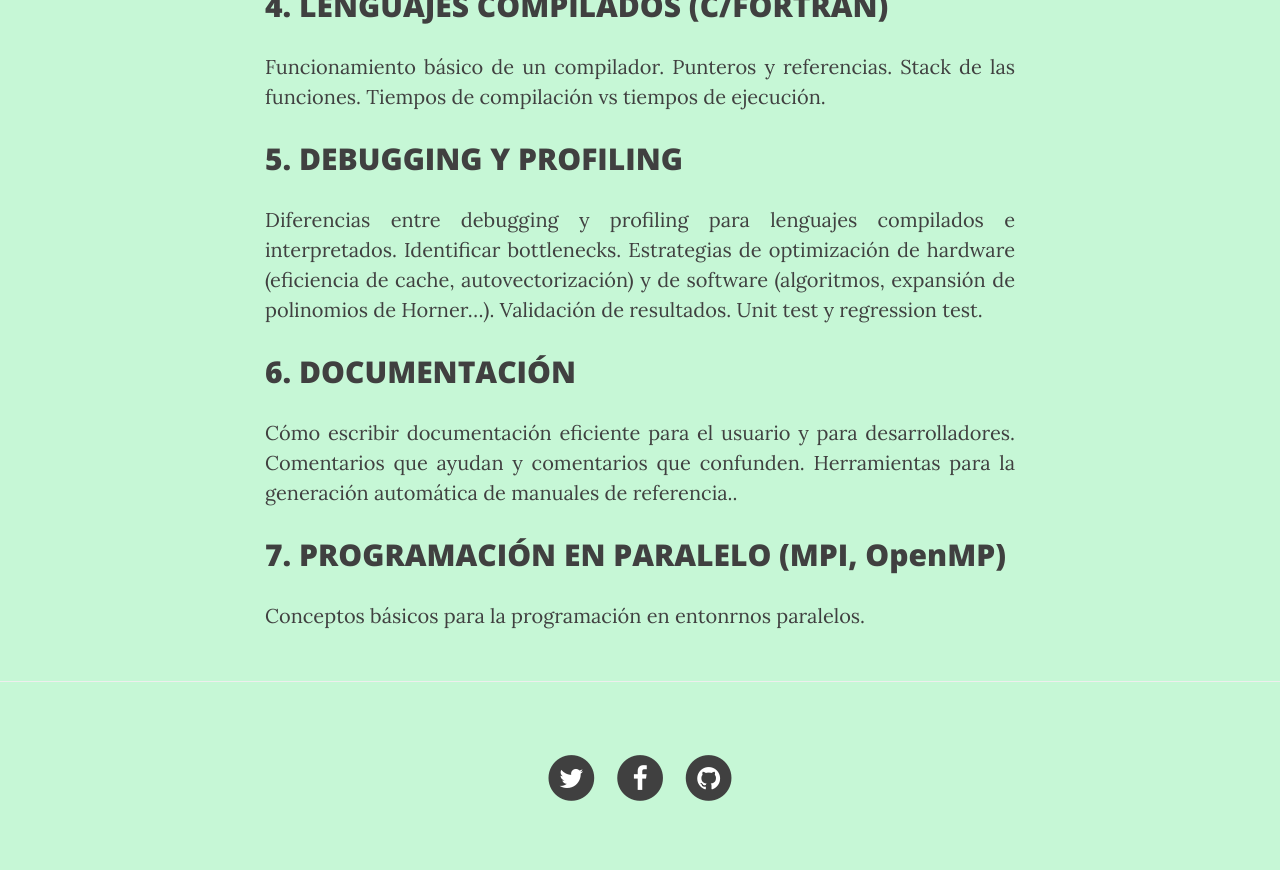
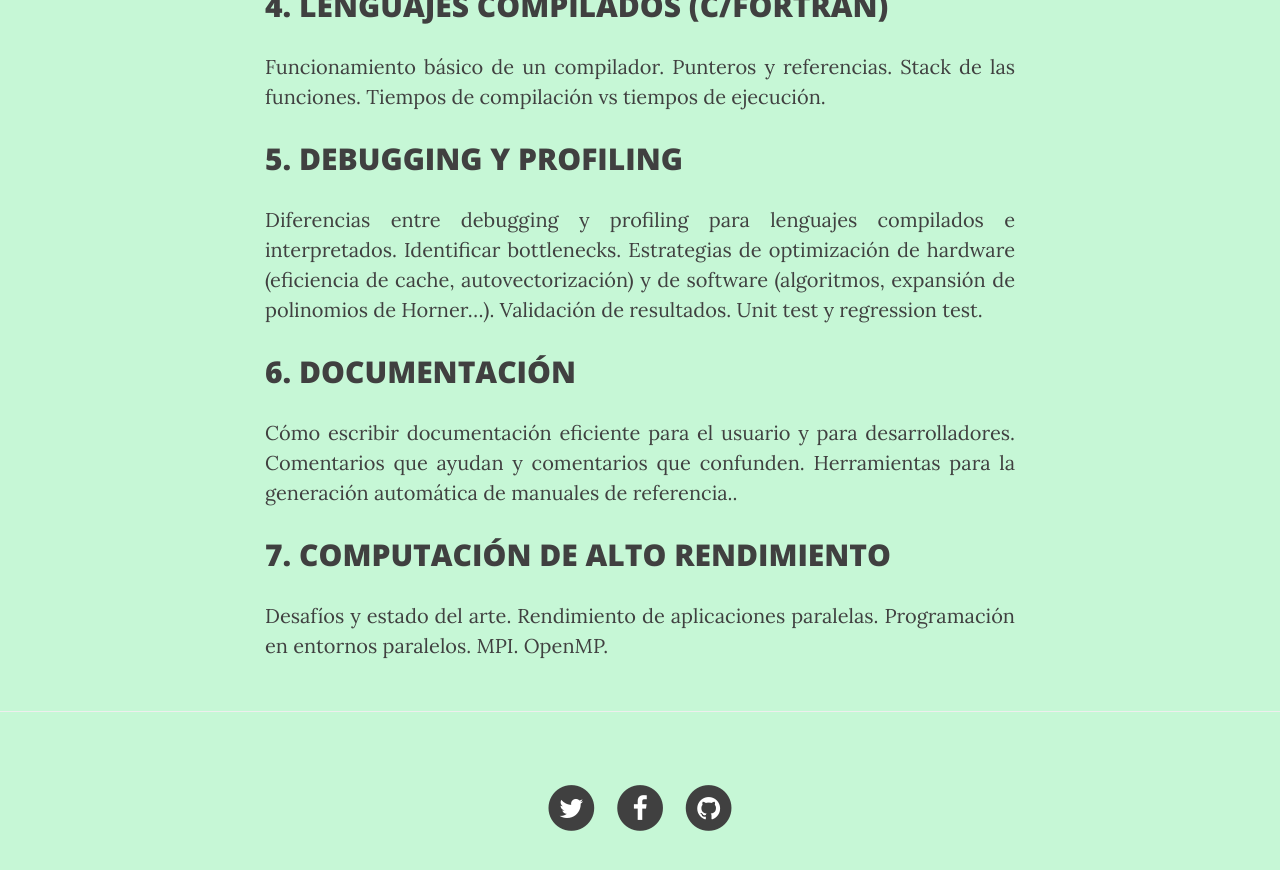
Before and after one commit to wtpc/wtpc.github.io, a Jekyll site: the page built from programa.md, in a window 1280 px wide and 900 px high, scrolled down 900 px. Shown: the top 870 px of the window. Built offline with Jekyll 4.4.1, drawn with Linux system fonts in a browser that asks for light colours; nearby versions of some CDN libraries.

Commit message:
Cambiada la parte de programación en paralelo en el programa.

```diff
--- a/programa.md
+++ b/programa.md
@@ -23,5 +23,5 @@ permalink: /programa/
 ## 6. DOCUMENTACIÓN
    Cómo escribir documentación eficiente para el usuario y para desarrolladores. Comentarios que ayudan y comentarios que confunden. Herramientas para la generación automática de manuales de referencia..
 
-## 7. PROGRAMACIÓN EN PARALELO (MPI, OpenMP)
-   Conceptos básicos para la programación en entonrnos paralelos.
+## 7. COMPUTACIÓN DE ALTO RENDIMIENTO
+   Desafíos y estado del arte. Rendimiento de aplicaciones paralelas. Programación en entornos paralelos. MPI. OpenMP.
```
